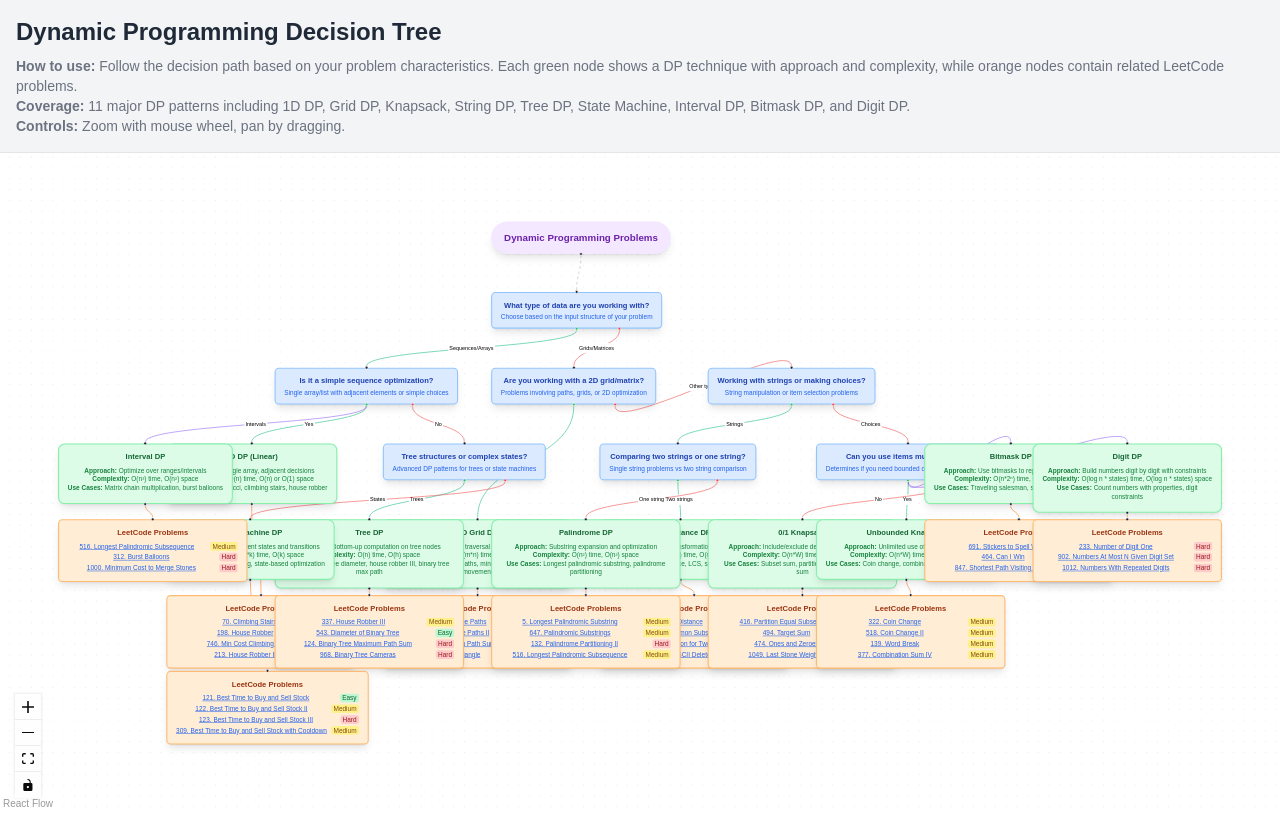
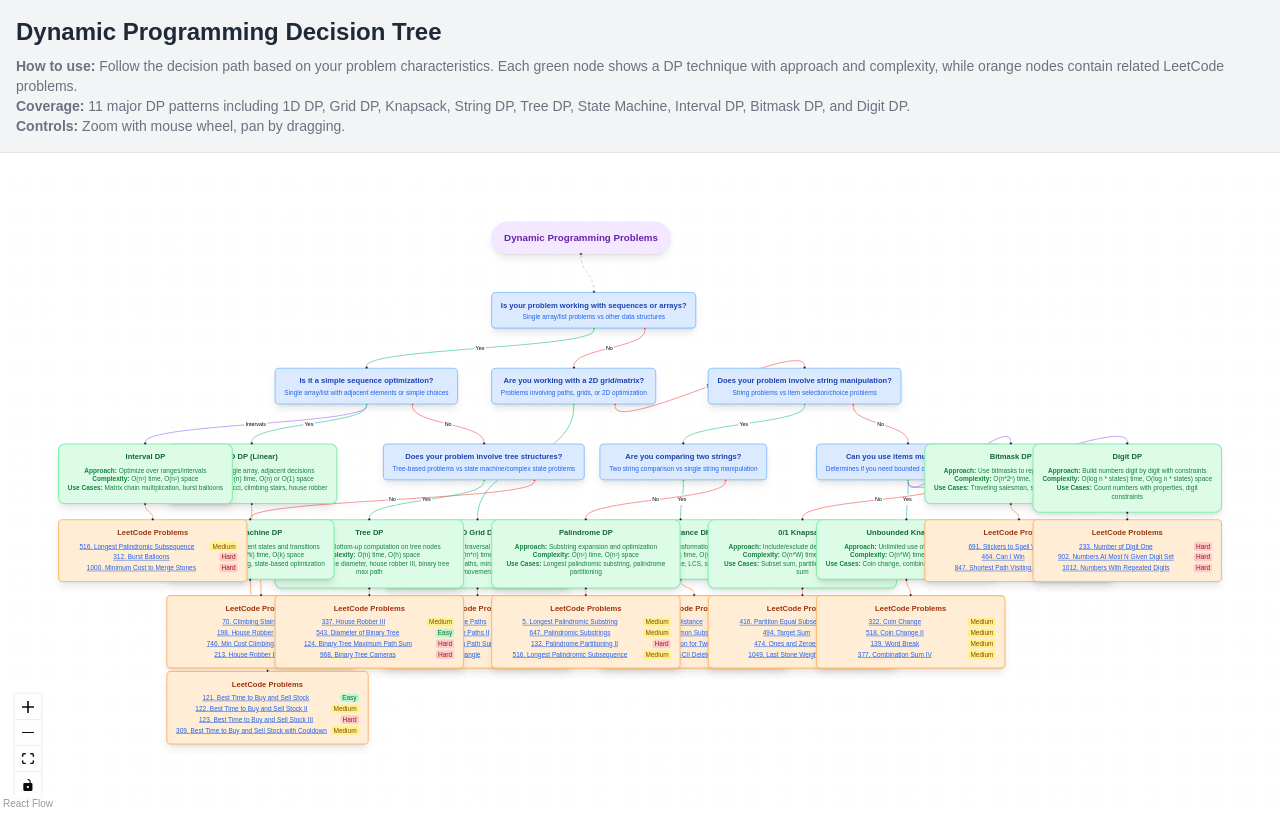
Before and after one commit to Windsooon/codepro, a Next.js app: page /dynamic-programming in a window 1280 px wide. Built offline with nearby package versions, Linux system fonts and the light colour scheme.

Commit message:
Refactor dynamic programming decision tree labels for clarity
Co-authored-by: wiwindson <wiwindson@gmail.com>

```diff
--- a/app/dynamic-programming/page.tsx
+++ b/app/dynamic-programming/page.tsx
@@ -122,8 +122,8 @@ export default function DynamicProgrammingTree() {
         type: 'decision',
         position: { x: 800, y: 180 },
         data: {
-          label: 'What type of data are you working with?',
-          tooltip: 'Choose based on the input structure of your problem'
+          label: 'Is your problem working with sequences or arrays?',
+          tooltip: 'Single array/list problems vs other data structures'
         }
       },
 
@@ -155,8 +155,8 @@ export default function DynamicProgrammingTree() {
         type: 'decision',
         position: { x: 1200, y: 320 },
         data: {
-          label: 'Working with strings or making choices?',
-          tooltip: 'String manipulation or item selection problems'
+          label: 'Does your problem involve string manipulation?',
+          tooltip: 'String problems vs item selection/choice problems'
         }
       },
 
@@ -166,8 +166,8 @@ export default function DynamicProgrammingTree() {
         type: 'decision',
         position: { x: 1000, y: 460 },
         data: {
-          label: 'Comparing two strings or one string?',
-          tooltip: 'Single string problems vs two string comparison'
+          label: 'Are you comparing two strings?',
+          tooltip: 'Two string comparison vs single string manipulation'
         }
       },
 
@@ -188,8 +188,8 @@ export default function DynamicProgrammingTree() {
         type: 'decision',
         position: { x: 600, y: 460 },
         data: {
-          label: 'Tree structures or complex states?',
-          tooltip: 'Advanced DP patterns for trees or state machines'
+          label: 'Does your problem involve tree structures?',
+          tooltip: 'Tree-based problems vs state machine/complex state problems'
         }
       },
 
@@ -484,26 +484,26 @@ export default function DynamicProgrammingTree() {
       { id: 'e1', source: 'root', target: 'problem-type', animated: true },
 
       // Level 1 to Level 2
-      { id: 'e2', source: 'problem-type', sourceHandle: 'yes', target: 'sequence-type', label: 'Sequences/Arrays', style: { stroke: '#10b981' } },
-      { id: 'e3', source: 'problem-type', sourceHandle: 'no', target: 'grid-type', label: 'Grids/Matrices', style: { stroke: '#ef4444' } },
+      { id: 'e2', source: 'problem-type', sourceHandle: 'yes', target: 'sequence-type', label: 'Yes', style: { stroke: '#10b981' } },
+      { id: 'e3', source: 'problem-type', sourceHandle: 'no', target: 'grid-type', label: 'No', style: { stroke: '#ef4444' } },
 
       // Additional branches from problem-type
-      { id: 'e3b', source: 'grid-type', sourceHandle: 'no', target: 'string-choice', label: 'Other types', style: { stroke: '#ef4444' } },
+      { id: 'e3b', source: 'grid-type', sourceHandle: 'no', target: 'string-choice', label: 'No', style: { stroke: '#ef4444' } },
 
       // Level 2 to Level 3 and Leaves
       { id: 'e4', source: 'sequence-type', sourceHandle: 'yes', target: 'leaf1', label: 'Yes', style: { stroke: '#10b981' } },
       { id: 'e5', source: 'sequence-type', sourceHandle: 'no', target: 'advanced-type', label: 'No', style: { stroke: '#ef4444' } },
       { id: 'e6', source: 'grid-type', sourceHandle: 'yes', target: 'leaf2', label: 'Yes', style: { stroke: '#10b981' } },
-      { id: 'e7', source: 'string-choice', sourceHandle: 'yes', target: 'string-operation', label: 'Strings', style: { stroke: '#10b981' } },
-      { id: 'e8', source: 'string-choice', sourceHandle: 'no', target: 'choice-type', label: 'Choices', style: { stroke: '#ef4444' } },
+      { id: 'e7', source: 'string-choice', sourceHandle: 'yes', target: 'string-operation', label: 'Yes', style: { stroke: '#10b981' } },
+      { id: 'e8', source: 'string-choice', sourceHandle: 'no', target: 'choice-type', label: 'No', style: { stroke: '#ef4444' } },
 
       // Level 3 to Leaves
-      { id: 'e9', source: 'string-operation', sourceHandle: 'yes', target: 'leaf3', label: 'Two strings', style: { stroke: '#10b981' } },
-      { id: 'e10', source: 'string-operation', sourceHandle: 'no', target: 'leaf4', label: 'One string', style: { stroke: '#ef4444' } },
+      { id: 'e9', source: 'string-operation', sourceHandle: 'yes', target: 'leaf3', label: 'Yes', style: { stroke: '#10b981' } },
+      { id: 'e10', source: 'string-operation', sourceHandle: 'no', target: 'leaf4', label: 'No', style: { stroke: '#ef4444' } },
       { id: 'e11', source: 'choice-type', sourceHandle: 'yes', target: 'leaf6', label: 'Yes', style: { stroke: '#10b981' } },
       { id: 'e12', source: 'choice-type', sourceHandle: 'no', target: 'leaf5', label: 'No', style: { stroke: '#ef4444' } },
-      { id: 'e13', source: 'advanced-type', sourceHandle: 'yes', target: 'leaf7', label: 'Trees', style: { stroke: '#10b981' } },
-      { id: 'e14', source: 'advanced-type', sourceHandle: 'no', target: 'leaf8', label: 'States', style: { stroke: '#ef4444' } },
+      { id: 'e13', source: 'advanced-type', sourceHandle: 'yes', target: 'leaf7', label: 'Yes', style: { stroke: '#10b981' } },
+      { id: 'e14', source: 'advanced-type', sourceHandle: 'no', target: 'leaf8', label: 'No', style: { stroke: '#ef4444' } },
 
       // Additional advanced techniques (connected directly from root for now)
       { id: 'e15', source: 'sequence-type', target: 'leaf9', label: 'Intervals', style: { stroke: '#8b5cf6' } },
```
